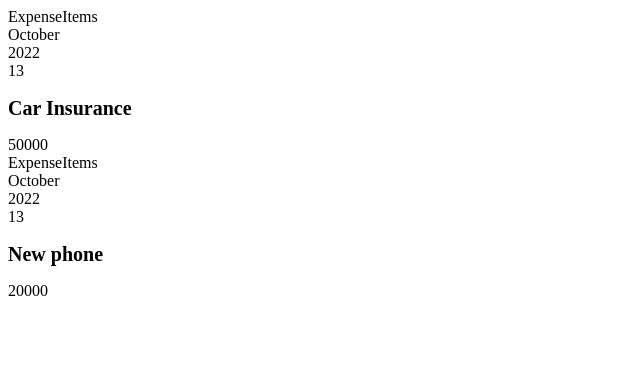
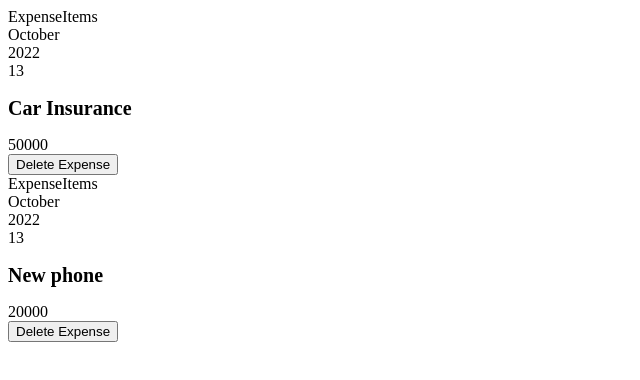
Before and after one commit to Dilkashpeshimam18/react-expense-tracker, a React (Create React App) app: page / in a window 1280 px wide. Shown: the top 380 px of the page, without its empty margins (0-640 px from the left). Built offline with nearby package versions, Linux system fonts and the light colour scheme.

Commit message:
deleting expense using dom manipulation

```diff
--- a/src/App.js
+++ b/src/App.js
@@ -1,5 +1,6 @@
 import React from "react";
 import ExpenseItem from "./components/Expense/ExpenseItem";
+import Expenses from "./components/Expense/Expenses";
 
 function App() {
   const expenses = [
@@ -26,7 +27,7 @@ function App() {
       {
         expenses.map((expense)=>{
           return(
-            <ExpenseItem expenseName={expense.title} expenseDate={expense.date} expenseAmount={expense.amount} locationOfExpenditure={expense.LocationOfExpenditure} />
+            <Expenses expenseName={expense.title} expenseDate={expense.date} expenseAmount={expense.amount} locationOfExpenditure={expense.LocationOfExpenditure} />
 
           )
         })
--- a/src/components/Expense/ExpenseItem.js
+++ b/src/components/Expense/ExpenseItem.js
@@ -3,16 +3,22 @@ import Card from '../UI/Card'
 import ExpenseDate from './ExpenseDate'
 import ExpenseDetails from './ExpenseDetails'
 import './ExpenseItem.css'
-const ExpenseItem = ({ expenseName, expenseDate, expenseAmount}) => {
-
+const ExpenseItem = ({ expenseName, expenseDate, expenseAmount }) => {
+  const deleteExpense=()=>{
+      let expense=document.querySelector('.expense-item')
+      let expenseToBeDeleted=document.querySelector('.expense-item__description')
+      expense.removeChild(expenseToBeDeleted)
+  }
   return (
     <Card className='expense-item'>ExpenseItems
-      <div>
+      <div className='expense-item__date'>
         <ExpenseDate date={expenseDate} />
       </div>
-     <div className='expense-item__description '>
-      <ExpenseDetails title={expenseName} amount={expenseAmount} />
-     </div>
+      <div className='expense-item__description '>
+        <ExpenseDetails title={expenseName} amount={expenseAmount} />
+      </div>
+      <button onClick={deleteExpense}>Delete Expense</button>
+
 
     </Card>
   )
--- /dev/null
+++ b/src/components/Expense/Expenses.js
@@ -0,0 +1,12 @@
+import React from 'react'
+import ExpenseItem from './ExpenseItem'
+
+const Expenses = ({ expenseName, expenseDate, expenseAmount }) => {
+  return (
+    <div>
+        <ExpenseItem expenseName={expenseName} expenseDate={expenseDate} expenseAmount={expenseAmount}/>
+    </div>
+  )
+}
+
+export default Expenses
```
